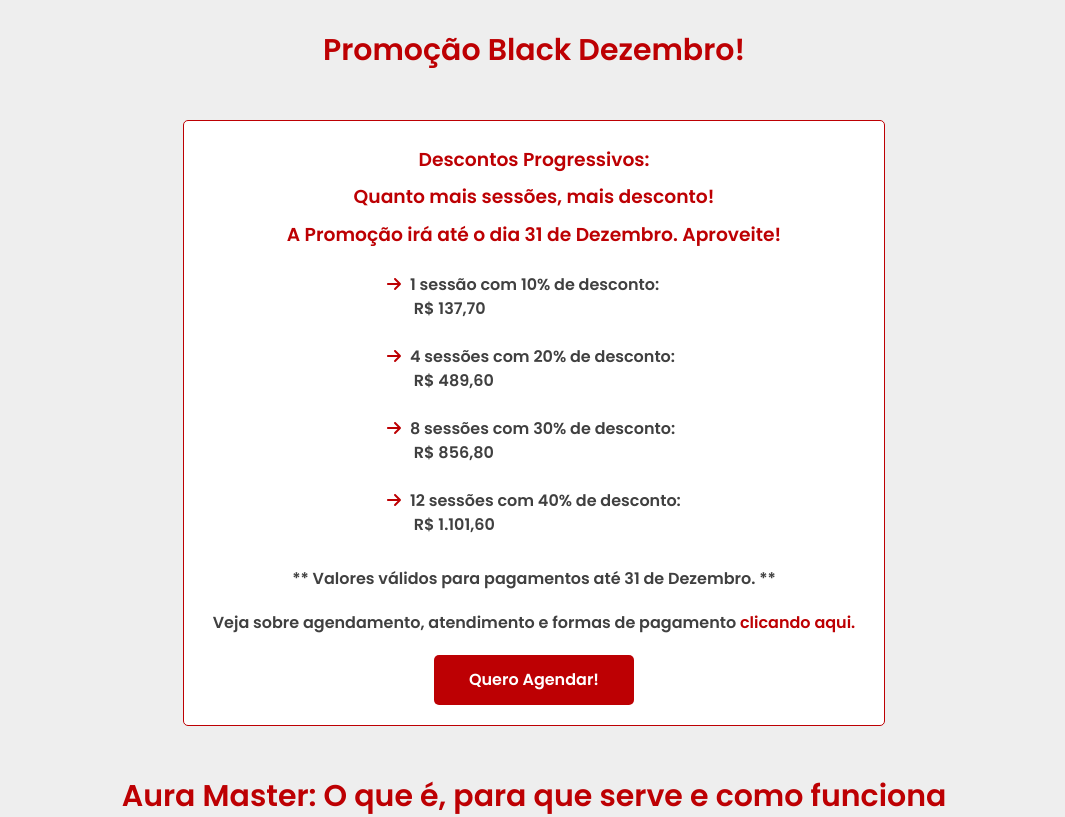
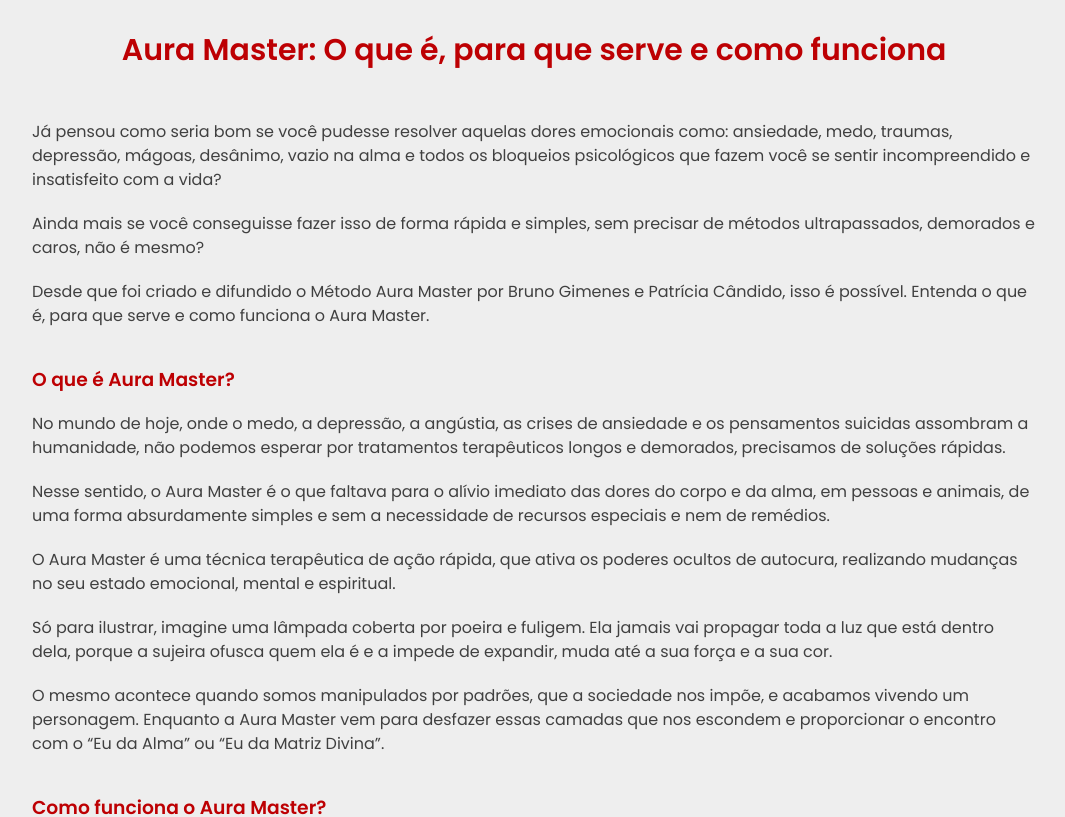
Before and after one commit to alinebastos/alinebastosterapeuta, a React (Create React App) app: page / in a window 1280 px wide. Shown: the part 640-1457 px from the top of the page, without its empty margins (106-1171 px from the left). Built offline with nearby package versions, Linux system fonts and the light colour scheme.

Commit message:
Change aura master informations and price

```diff
--- a/src/pages/aura-master/index.js
+++ b/src/pages/aura-master/index.js
@@ -1,6 +1,6 @@
 import styled from 'styled-components';
 import { FontAwesomeIcon } from '@fortawesome/react-fontawesome';
-import { faArrowRight, faEllipsis, faCircleArrowUp } from '@fortawesome/free-solid-svg-icons';
+import { faEllipsis } from '@fortawesome/free-solid-svg-icons';
 
 const Header = styled.div`
     max-width: 1920px;
@@ -96,43 +96,6 @@ const Icon = styled(FontAwesomeIcon)`
     color: #bd0003;
 `
 
-const ArrowIcon = styled(FontAwesomeIcon)`
-    color: #bd0003;
-    margin-right: 5px;
-`
-
-const BoxPromotion = styled(Box)`
-    display: flex;
-    flex-direction: column;
-    align-items: center;
-    font-weight: 600;
-`
-
-const TitlePromotion = styled.h3`
-    margin-top: 0;
-    line-height: 2;
-    text-align: center;
-`
-
-const TextPromotion = styled.div`
-    display: flex;
-    flex-direction: column;
-    align-items: start;
-    padding-bottom: 30px;
-`
-
-const FootNote = styled.p`
-    padding:0 0 20px;
-`
-
-const Structures = styled.div`
-    color: #bd0003;
-
-    b {
-        font-weight: 600;
-    }
-`
-
 function AuraMaster () {
     return (
         <>
@@ -140,27 +103,6 @@ function AuraMaster () {
                 <h1>Aura Master</h1>
             </Header>
             <Main>
-                <BoxWrapper>
-                    <h2>Promoção Black Dezembro!</h2>
-                    <BoxPromotion>
-                        <TitlePromotion>Descontos Progressivos:<br />
-                        Quanto mais sessões, mais desconto!<br />
-                        A Promoção irá até o dia 31 de Dezembro. Aproveite!</TitlePromotion>
-                        <TextPromotion>
-                            <span className="description"><ArrowIcon icon={faArrowRight} /> 1 sessão com 10% de desconto:</span>
-                            <span className="value">&nbsp;&nbsp;&nbsp;&nbsp;&nbsp;&nbsp;&nbsp;R$ 137,70</span><br />
-                            <span className="description"><ArrowIcon icon={faArrowRight} /> 4 sessões com 20% de desconto:</span>
-                            <span className="value">&nbsp;&nbsp;&nbsp;&nbsp;&nbsp;&nbsp;&nbsp;R$ 489,60</span><br />
-                            <span className="description"><ArrowIcon icon={faArrowRight} /> 8 sessões com 30% de desconto:</span>
-                            <span className="value">&nbsp;&nbsp;&nbsp;&nbsp;&nbsp;&nbsp;&nbsp;R$ 856,80</span><br />
-                            <span className="description"><ArrowIcon icon={faArrowRight} /> 12 sessões com 40% de desconto:</span>
-                            <span className="value">&nbsp;&nbsp;&nbsp;&nbsp;&nbsp;&nbsp;&nbsp;R$ 1.101,60</span>
-                        </TextPromotion>
-                        <FootNote>** Valores válidos para pagamentos até 31 de Dezembro. **</FootNote>
-                        <FootNote>Veja sobre agendamento, atendimento e formas de pagamento <a href="#agendamento">clicando aqui.</a></FootNote>
-                        <ButtonLink href="https://calendly.com/alinebastos/agenda" target="_blank">Quero Agendar!</ButtonLink>
-                    </BoxPromotion>
-                </BoxWrapper>
                 <h2>Aura Master: O que é, para que serve e como funciona</h2>
                 <p>Já pensou como seria bom se você pudesse resolver aquelas dores emocionais como: ansiedade, medo, traumas, depressão, mágoas, desânimo, vazio na alma e todos os bloqueios psicológicos que fazem você se sentir incompreendido e insatisfeito com a vida?</p>
                 <p>Ainda mais se você conseguisse fazer isso de forma rápida e simples, sem precisar de métodos ultrapassados, demorados e caros, não é mesmo?</p>
@@ -182,11 +124,11 @@ function AuraMaster () {
                         <li>Destravar a prosperidade e gerar riqueza</li>
                         <li>Ter soluções instantâneas para problemas difíceis</li>
                         <li>Elevar a vibração e energia vital de forma imediata</li>
-                        <li>Curar relacionamentos e aproximar pessoas certas</li>
+                        <li>Curar relacionamentos</li>
                         <li>Aumentar a autoestima</li>
                         <li>Mudar de carreira de forma equilibrada</li>
-                        <li>Curar fobias</li>
-                        <li>Curar depressão, crises de ansiedade e síndrome do pânico</li>
+                        <li>Tratar fobias</li>
+                        <li>Tratar depressão, crises de ansiedade e síndrome do pânico</li>
                         <li>Vencer o medo de falar em público</li>
                         <li>Perder a timidez</li>
                         <li>Superar o sentimento de rejeição</li>
@@ -196,7 +138,6 @@ function AuraMaster () {
                         <li>Acabar com a preguiça e a procrastinação</li>
                         <li>Superar separação conjugal com harmonia</li>
                         <li>Resolver conflitos familiares entre pais, filhos e cônjuges</li>
-                        <li>Despertar a criatividade</li>
                     </List>
                     <List>
                         <li>Eliminar pensamentos negativos repetitivos e autodestrutivos</li>
@@ -209,10 +150,9 @@ function AuraMaster () {
                         <li>Eliminar a rejeição, o vazio existencial, a injustiça e a mágoa</li>
                         <li>Acabar com a vergonha e a fragilidade emocional</li>
                         <li>Acabar com o medo de ser líder e com o medo do sucesso</li>
-                        <li>Receber inspirações do inconsciente diariamente</li>
                         <li>Despertar a criatividade e a inovação</li>
                         <li>Curar ou aliviar crises alérgicas</li>
-                        <li>Curar desvios de humor e crises de raiva</li>
+                        <li>Tratar desvios de humor e crises de raiva</li>
                         <li>Curar vícios</li>
                         <li>Curar ou aliviar dores em geral</li>
                         <li>Conseguir o peso desejado</li>
@@ -220,16 +160,6 @@ function AuraMaster () {
                         <li>Acabar com gripes ou resfriados recorrentes</li>
                     </List>
                 </ListWrapper>
-                <h3>Como funciona o Aura Master?</h3>
-                <p>Quando a técnica terapêutica Aura Master é aplicada, ela vai direto ao inconsciente e faz a limpeza que precisa fazer. Ela edita a sua memória e apaga aquilo que está ali só para te fazer mal. Tudo o que hoje tem uma trava na sua vida pode ter uma relação com alguma coisa que você carrega, não faz parte de você e precisa abrir espaço para dar lugar a sua essência.</p>
-
-                <p>O método Aura Master funciona por meio de 4 estruturas, em cada uma delas você realiza um processo para atingir os seguintes objetivos:</p>
-                <Structures id="agendamento">
-                    <p><b>1. Coluna de Luz:</b> Aumentar a energia vital e fazer com que ela circule pelo corpo, elevando a frequência do campo áurico.</p>
-                    <p><b>2. Permissão:</b> Alinhar e deixar corpo e mente em harmonia.</p>
-                    <p><b>3. Ação:</b> Aplicar um dos Fluxos do Aura Master de acordo com a necessidade no momento presente.</p>
-                    <p><b>4. A Grande Conciliação:</b> Selar e acolher o processo de cura e transformação.</p>
-                </Structures>
                 <BoxWrapper>
                     <h3>Agendamento</h3>
                     <Box>
@@ -239,17 +169,14 @@ function AuraMaster () {
                         O Link do Google Meet será enviado junto com a confirmação do seu agendamento.<br />
                         Em caso de dúvida sobre o link ou sobre o Google Meet é só entrar em contato comigo pelo <a href='https://api.whatsapp.com/send?phone=5551983011098' target="_blank" rel="noreferrer">WhatsApp</a>.</p>
                         <p>Reserve esse momento para você, certifique-se de que não será interrompida(o).</p>
-                        <p><b>Lembre-se: o terapeuta é apenas um facilitador, você é responsável pelo seu processo!!</b></p>
+                        <p><b>Lembre-se: o terapeuta é apenas um facilitador, você é responsável pelo seu processo!</b></p>
 
                         <Icon icon={faEllipsis} />
-                        <p><b>Formas de pagamento:</b></p>
+                        <p><b>Valor da Sessão:</b> R$ 125,00</p>
+                        <p><b><u>Formas de pagamento</u></b></p>
                         <p><b>PIX:</b> alineabp@gmail.com</p>
                         <p><b>PayPal (Para pagamentos internacionais):</b> alineabp@gmail.com</p>
-                        <p><b>Cartão de Crédito/Parcelamento (Links para o Mercado Pago):</b><br />
-                        <ArrowIcon icon={faArrowRight} /> <a href="https://mpago.la/1EPZBmM" target="_blank" rel="noreferrer" >1 sessão</a> - R$ 137,70<br />
-                        <ArrowIcon icon={faArrowRight} /> <a href="https://mpago.la/2jMfVCL" target="_blank" rel="noreferrer" >4 sessões</a> - R$ 489,60<br />
-                        <ArrowIcon icon={faArrowRight} /> <a href="https://mpago.la/1Va4Qbs" target="_blank" rel="noreferrer" >8 sessões</a> - R$ 856,80<br />
-                        <ArrowIcon icon={faArrowRight} /> <a href="https://mpago.la/1TmfUfN" target="_blank" rel="noreferrer" >12 sessões</a> - R$ 1.101,60</p>
+                        <p><b>Cartão de Crédito/Parcelamento:</b> <a href="https://mpago.la/1sdBm46" target="_blank" rel="noreferrer" >Link para o Mercado Pago</a><br /></p>
                         <p><b>TED/DOC:</b><br />
                         Aline Bastos Pinto<br />
                         Banco: Nubank - 0260<br />
@@ -260,7 +187,6 @@ function AuraMaster () {
                         <ButtonLink href="https://calendly.com/alinebastos/agenda" target="_blank">Quero Agendar!</ButtonLink>
                     </Box>
                 </BoxWrapper>
-                <a href="#up"><Icon icon={faCircleArrowUp} /></a>
             </Main>
         </>
     );
```
